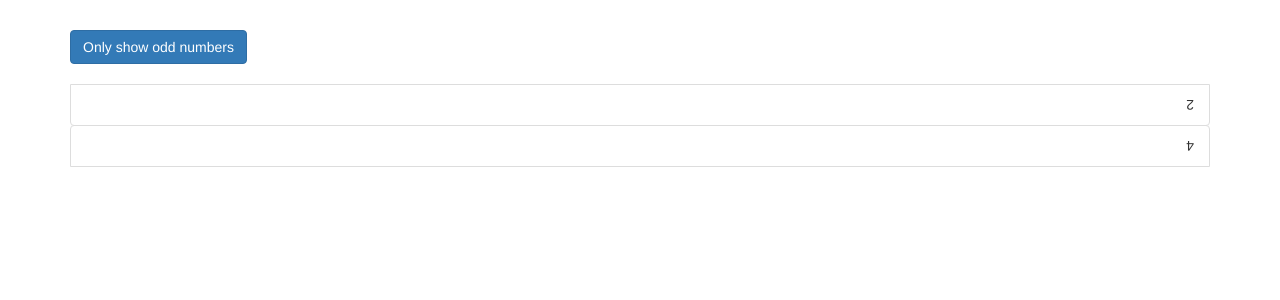
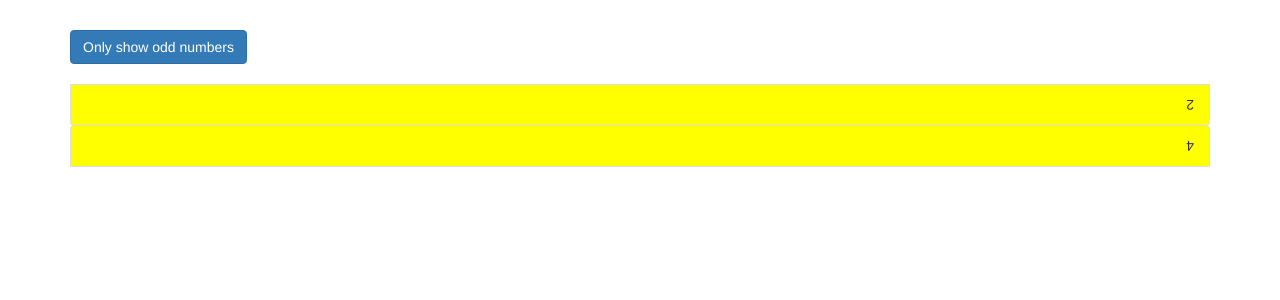
Before and after one commit to theglitcher97/angular_the_complete_guide_course, an Angular app: page / in a window 1280 px wide. Shown: the top 300 px of the page. Built offline with nearby package versions, Linux system fonts and the light colour scheme.

Commit message:
feat: create custom directive

```diff
--- a/src/app/app.component.html
+++ b/src/app/app.component.html
@@ -12,7 +12,8 @@
               class="list-group-item">{{odd}}</li>
         </div>
         <div *ngIf="!onlyOdd">
-          <li *ngFor="let even of evenNumbers" [ngClass]="{even: even % 2 === 0}" class="list-group-item">{{even}}</li>
+          <li *ngFor="let even of evenNumbers" [ngClass]="{even: even % 2 === 0}" class="list-group-item"
+              highlight>{{even}}</li>
         </div>
       </ul>
       <ng-template [ngIf]="onlyOdd">
--- a/src/app/app.module.ts
+++ b/src/app/app.module.ts
@@ -3,9 +3,10 @@ import { NgModule } from '@angular/core';
 
 import { AppComponent } from './app.component';
 import { FormsModule } from '@angular/forms';
+import { HighlightDirective } from './directives/highlight.directive';
 
 @NgModule({
-  declarations: [AppComponent],
+  declarations: [AppComponent, HighlightDirective],
   imports: [BrowserModule, FormsModule],
   providers: [],
   bootstrap: [AppComponent],
--- /dev/null
+++ b/src/app/directives/highlight.directive.ts
@@ -0,0 +1,12 @@
+import { Directive, ElementRef, OnInit } from '@angular/core';
+
+@Directive({
+  selector: '[highlight]',
+})
+export class HighlightDirective implements OnInit {
+  constructor(private elementRef: ElementRef) {}
+
+  ngOnInit() {
+    this.elementRef.nativeElement.style.backgroundColor = 'yellow';
+  }
+}
```
